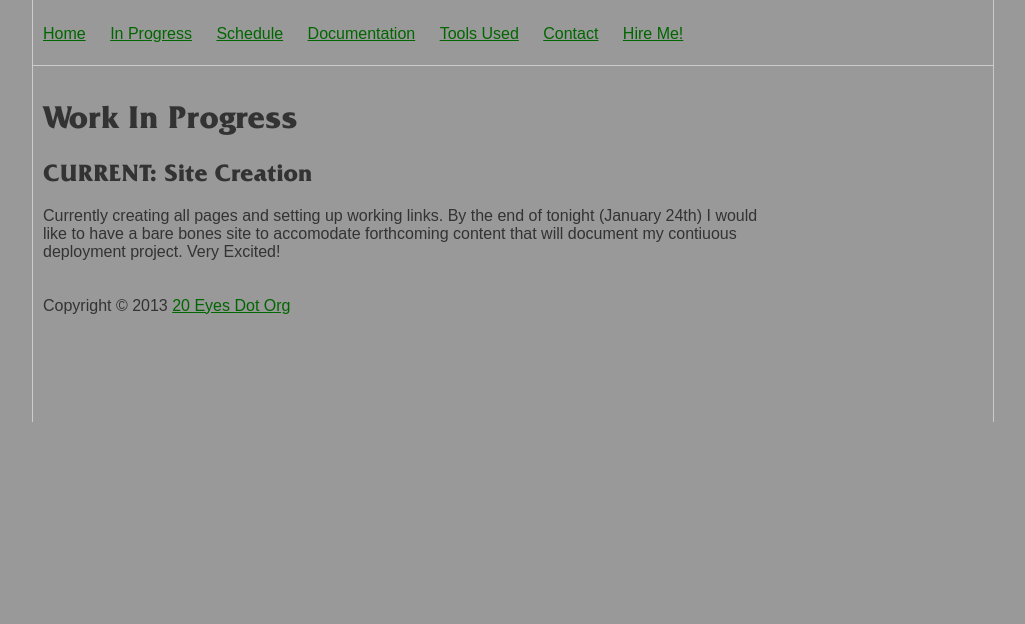
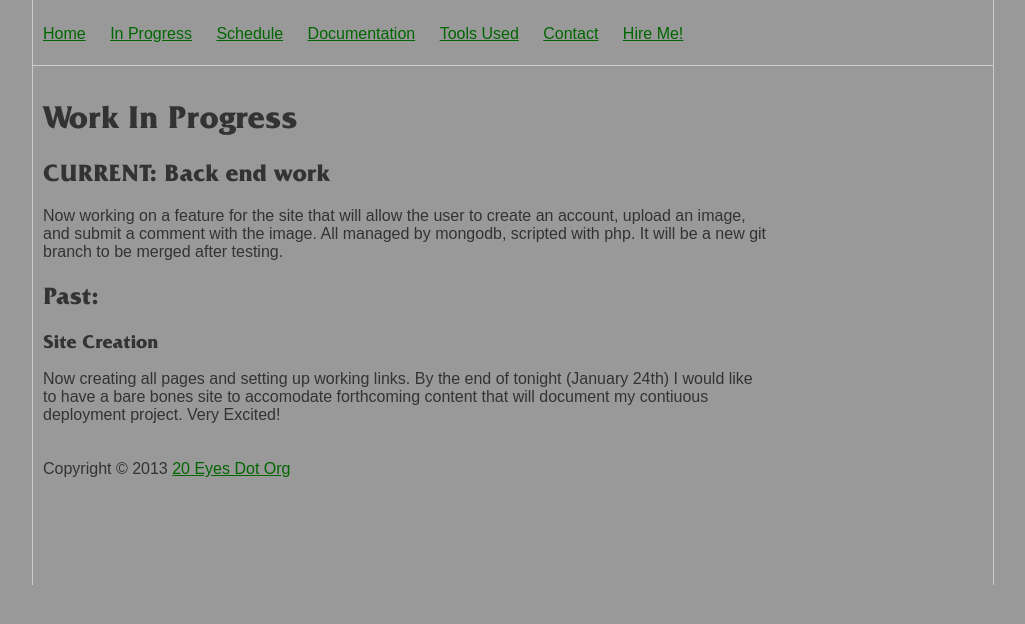
Before and after one commit to Whitepatrick/20eyes-web, a PHP site: page /progress.php in a window 1280 px wide. Shown: the part 137-761 px from the top of the page, without its empty margins (127-1152 px from the left). Run offline with PHP 8.4, Linux system fonts and the light colour scheme.

Commit message:
Added content, beginning php/mongodb login feature

```diff
--- a/docs.php
+++ b/docs.php
@@ -32,7 +32,10 @@
 
 <div id="content">
 
-<a href="diagrams.php"><h3>Diagrams located here</h3></a>
+<a href="diagrams.php"><h3>Diagrams located here</h3></a></br>
+
+
+<h3>Journal and Notes</h3>
 
 <?php
 $rawTime = "docs/raw_time";
--- a/progress.php
+++ b/progress.php
@@ -34,9 +34,19 @@
 
 <h1>Work In Progress</h1>
 
-<h2>CURRENT: Site Creation</h2>
+<h2>CURRENT: Back end work</h2>
 
-<p>Currently creating all pages and setting up working links. By the end of tonight (January 24th) I would like to have a bare bones site to accomodate forthcoming content that will document my contiuous deployment project. Very Excited!</p>
+<p>Now working on a feature for the site that will allow
+the user to create an account, upload an image, and submit a
+comment with the image. All managed by mongodb, scripted
+with php. It will be a new git branch to be merged after testing.</p>
+
+
+<h2>Past:</h2>
+
+<h3> Site Creation</h3>
+
+<p>Now creating all pages and setting up working links. By the end of tonight (January 24th) I would like to have a bare bones site to accomodate forthcoming content that will document my contiuous deployment project. Very Excited!</p>
 
 </div>
 
```
Also changed, not shown: includes/common.php (added, +11 -0 lines), 1 other file.
